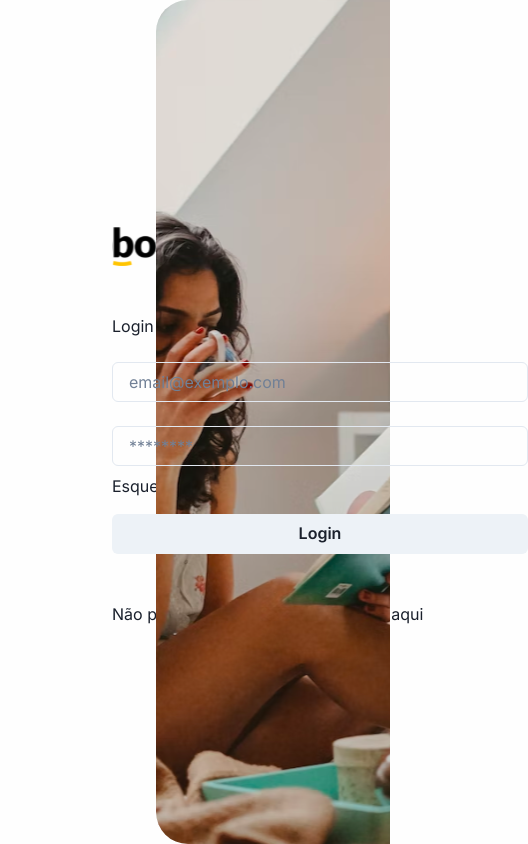
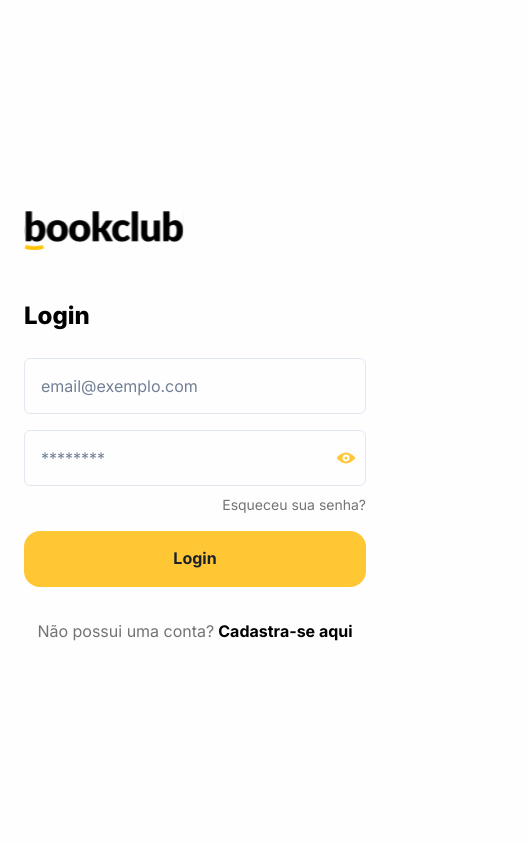
Before and after one commit to AlissonMoraesDev/bookclub-web, a React (Create React App) app: page / in a window 390 px wide. Shown: the whole page, 528 px wide, since content can reach past the window. Built offline with nearby package versions, Linux system fonts and the light colour scheme.

Commit message:
feat: responsividade tela de login

```diff
--- a/package.json
+++ b/package.json
@@ -3,6 +3,7 @@
   "version": "0.1.0",
   "private": true,
   "dependencies": {
+    "@chakra-ui/icons": "^2.1.1",
     "@chakra-ui/react": "^2.8.1",
     "@emotion/react": "^11.11.1",
     "@emotion/styled": "^11.11.0",
--- /dev/null
+++ b/src/components/atoms/Button.js
@@ -0,0 +1,7 @@
+import { Button as ChakraButton } from '@chakra-ui/react'
+
+export const Button = ({ children, ...props }) => (
+  <ChakraButton fontWeight="bold" fontSize="16px" borderRadius="16px" h="56px" bg="brand.primary" {...props}>
+    {children}
+  </ChakraButton>
+)
--- /dev/null
+++ b/src/components/atoms/Link.js
@@ -0,0 +1,20 @@
+import { Link as ChakraLink, Flex } from "@chakra-ui/react"
+
+export const Link = ({ children, ...props }) => (
+  <ChakraLink fontSize="14px" color="brand.grayDark" {...props}>
+    {children}
+  </ChakraLink>
+)
+
+Link.Action = ({ text, actionText, ...props}) => (
+  <Flex w="100%" alignItems="center" justifyContent="center" >
+    <ChakraLink mr="4px" fontSize="16px" color="brand.grayDark" {...props}>
+      {text}
+    </ChakraLink>
+    <ChakraLink fontSize="16px" fontWeight="bold" color="brand.black" {...props}>
+      {actionText}
+    </ChakraLink>
+  </Flex>
+)
+
+Link.Action.displayName = "LinkAction"
--- /dev/null
+++ b/src/components/atoms/Text.js
@@ -0,0 +1,17 @@
+import { Text as ChakraText } from '@chakra-ui/react'
+
+export const Text = ({ children, ...props }) => (
+  <ChakraText {...props}>{children}</ChakraText>
+)
+
+Text.ScreenTitle = ({ children, ...props }) => (
+  <ChakraText
+    color="brand.black"
+    fontSize={["24px","20px"]}
+    fontWeight="extrabold" {...props}
+  >
+    {children}
+  </ChakraText>
+)
+
+Text.ScreenTitle.displayName = 'ScreenTitle'
--- /dev/null
+++ b/src/components/atoms/index.js
@@ -0,0 +1,3 @@
+export * from './Text'
+export * from './Link'
+export * from './Button'
--- /dev/null
+++ b/src/components/index.js
@@ -0,0 +1,2 @@
+export * from './atoms'
+export * from './molecules'
--- /dev/null
+++ b/src/components/molecules/Input.js
@@ -0,0 +1,37 @@
+import { useState } from "react"
+import { Button, Input as ChakraInput, InputGroup, InputRightElement } from "@chakra-ui/react"
+import { ViewIcon, ViewOffIcon } from '@chakra-ui/icons'
+
+export const Input = (props) => (
+  <ChakraInput h="56px" fontSize="16px" focusBorderColor="brand.primary" {...props} />
+)
+
+Input.Password = (props) => {
+  const [show, setShow] = useState(false)
+  const handleClick = () => setShow(!show)
+
+  return (
+    <InputGroup h="56px" fontSize="16px" size="md" bg="transparent" {...props}>
+      <Input
+        focusBorderColor="brand.primary"
+        pr="4.5rem"
+        type={show ? 'text' : 'password'}
+        placeholder="********"
+      />
+      <InputRightElement h="100%">
+        <Button bg="transparent"
+          _hover={{ bg: "transparent" }}
+          h="100%"
+          size="sm"
+          onClick={handleClick}
+          display="flex"
+          alignItems="center"
+          justifyContent="center">
+          {show ? <ViewOffIcon boxSize="18px" color="brand.primary" /> : <ViewIcon boxSize="18px" color="brand.primary" /> }
+        </Button>
+      </InputRightElement>
+    </InputGroup>
+  )
+}
+
+Input.Password.displayName = "InputPassword"
--- /dev/null
+++ b/src/components/molecules/index.js
@@ -0,0 +1 @@
+export * from './Input'
--- a/src/modules/unauthenticated/screens/Login/index.js
+++ b/src/modules/unauthenticated/screens/Login/index.js
@@ -1,26 +1,36 @@
-import { Flex, Image, Text, Input, Link, Button } from '@chakra-ui/react'
+import { Flex, Image } from '@chakra-ui/react'
+import { Text, Input, Link, Button } from 'components'
 
 export const LoginScreen = () => {
   return (
     <Flex flexDir="row" w="100vw" h="100vh">
-      <Flex alignItems="flex-start" justifyContent="center" paddingLeft="112px" flexDir="column" w="40%" h="100%">
-        <Flex flexDirection="column" w="416px">
+      <Flex
+        alignItems={["center","flex-start", "space-between"]}
+        justifyContent="center"
+        paddingLeft={["0px", "0px", "0px","0px","112px"]}
+        padding={["24px","32px","48px","64px","0px"]}
+        flexDir="column"
+        w={["100%","100%","100%","50%","40%"]}
+        h="100%">
+        <Flex flexDirection="column" w={["100%", "100%", "100%","416px"]}>
           <Image src="/img/logo.svg" alt="BookClub Logo" w="160px" h="48px" />
-          <Text mt="48px">Login</Text>
+          <Text.ScreenTitle mt="48px">Login</Text.ScreenTitle>
           <Input
             mt="24px"
             placeholder="email@exemplo.com"
           />
-          <Input
-            mt="24px"
+          <Input.Password
+            mt="16px"
             placeholder="********"
           />
-          <Link mt="8px">Esqueceu sua senha?</Link>
+          <Flex mt="8px" alignItems="center" justifyContent="flex-end">
+            <Link>Esqueceu sua senha?</Link>
+          </Flex>
           <Button mt="16px">Login</Button>
-          <Link mt="48px">Não possui uma conta? Cadastra-se aqui</Link>
+          <Link.Action mt="32px" text="Não possui uma conta?" actionText="Cadastra-se aqui" />
         </Flex>
       </Flex>
-      <Flex w="60%" h="100vh"
+      <Flex w={["0%","0%", "40%","50%","60%"]}h="100vh"
         backgroundImage="url('/img/auth_background.svg')"
         backgroundSize="cover"
         backgroundPosition="center"
```
Also changed, not shown: 1 other file (tests, documents, lock files or other folders).
